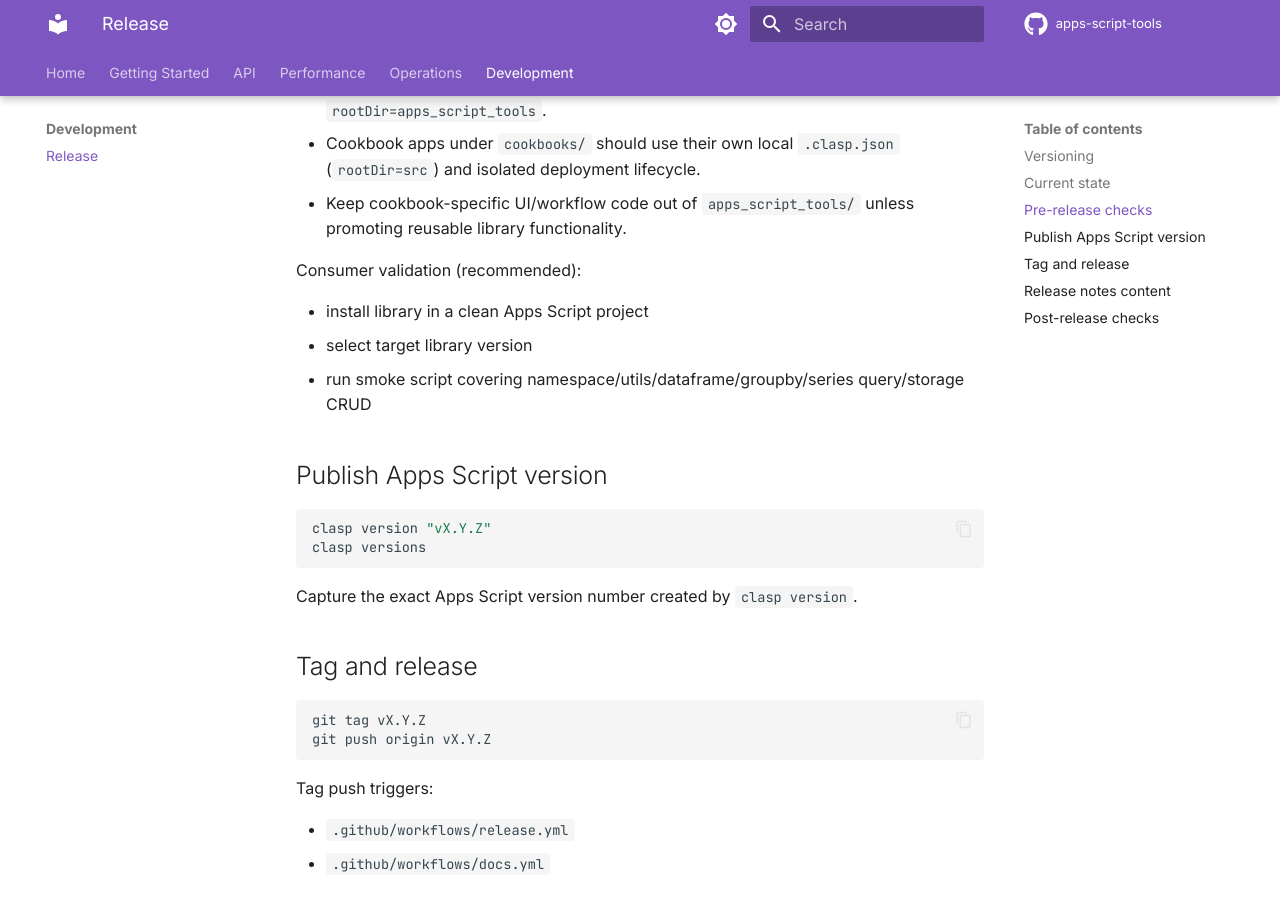
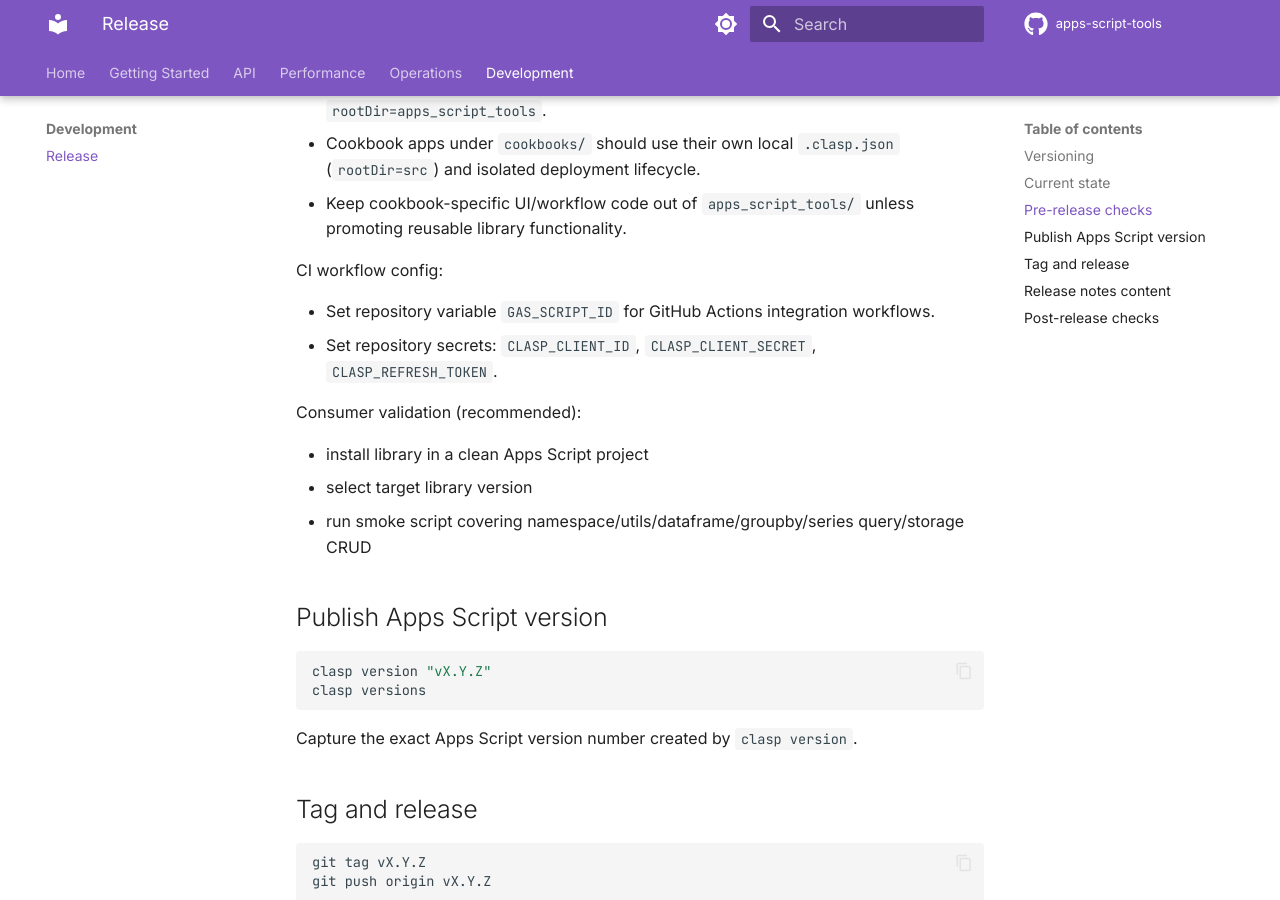
Before and after one commit to joe-broadhead/apps-script-tools, an MkDocs documentation site: the page built from docs/development/release.md, in a window 1280 px wide and 900 px high, scrolled down 947 px. Built offline with MkDocs 1.6.1 and Material for MkDocs 9.7.7, drawn with Linux system fonts in a browser that asks for light colours; comment, search, counter and statistics services are not loaded.

Commit message:
ci: harden workflows for issue #131

```diff
--- a/docs/development/release.md
+++ b/docs/development/release.md
@@ -37,6 +37,11 @@ Core library vs cookbook projects:
 - Core library release uses repository root `.clasp.json` (local), root `.claspignore`, and `rootDir=apps_script_tools`.
 - Cookbook apps under `cookbooks/` should use their own local `.clasp.json` (`rootDir=src`) and isolated deployment lifecycle.
 - Keep cookbook-specific UI/workflow code out of `apps_script_tools/` unless promoting reusable library functionality.
+
+CI workflow config:
+
+- Set repository variable `GAS_SCRIPT_ID` for GitHub Actions integration workflows.
+- Set repository secrets: `CLASP_CLIENT_ID`, `CLASP_CLIENT_SECRET`, `CLASP_REFRESH_TOKEN`.
 
 Consumer validation (recommended):
 
```
Also changed, not shown: docs/operations/testing.md (+5 -0 lines), 7 other files.
